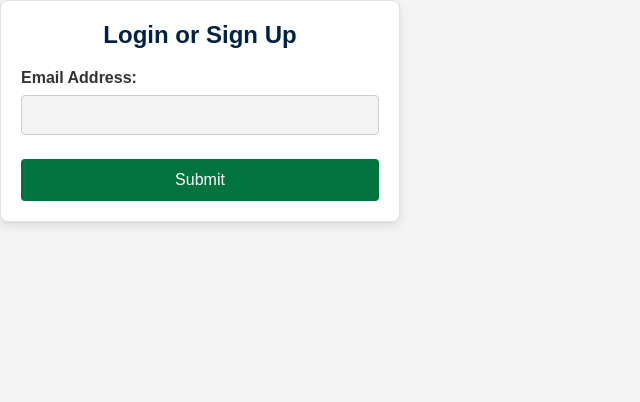
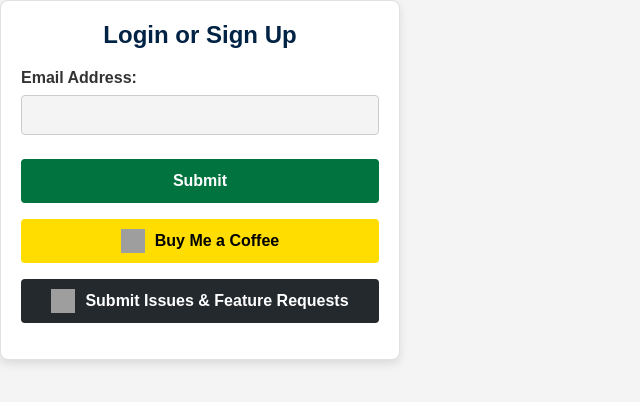
Before and after one commit to m-tanner/seattlehifi-news, a React app: page / in a window 1280 px wide. Shown: the whole page, without its empty margins (0-640 px from the left). Built offline with nearby package versions, Linux system fonts and the light colour scheme; no server answers; grey boxes are pictures that could not be loaded.

Commit message:
Add buy me a coffee button and github issue button (#7)

```diff
--- a/src/AuthForm.js
+++ b/src/AuthForm.js
@@ -1,4 +1,4 @@
-import React, {useState} from "react";
+import React, { useState } from "react";
 
 const frontEndURL = process.env.REACT_APP_FRONTEND_BASE_URL;
 
@@ -57,6 +57,16 @@ const AuthForm = () => {
                     />
                 </div>
                 <button type="submit">Submit</button>
+                <a href="https://www.buymeacoffee.com/m.tanner" target="_blank" rel="noopener noreferrer"
+                   className="coffee-button">
+                    <img src="https://cdn-icons-png.flaticon.com/512/1046/1046754.png" alt="Coffee Icon"/>
+                    Buy Me a Coffee
+                </a>
+                <a href="https://github.com/m-tanner/hawthornestereo-news/issues" target="_blank"
+                   rel="noopener noreferrer" className="github-button">
+                    <img src="https://cdn-icons-png.flaticon.com/512/733/733553.png" alt="GitHub Icon"/>
+                    Submit Issues & Feature Requests
+                </a>
                 {message && <p>{message}</p>}
             </form>
         </div>
--- a/src/UserProfileForm.js
+++ b/src/UserProfileForm.js
@@ -189,11 +189,21 @@ const UserProfileForm = () => {
             />
           </div>
           <button type="submit">Save</button>
+          <a href="https://www.buymeacoffee.com/m.tanner" target="_blank" rel="noopener noreferrer"
+             className="coffee-button">
+            <img src="https://cdn-icons-png.flaticon.com/512/1046/1046754.png" alt="Coffee Icon"/>
+            Buy Me a Coffee
+          </a>
+          <a href="https://github.com/m-tanner/hawthornestereo-news/issues" target="_blank" rel="noopener noreferrer"
+             className="github-button">
+            <img src="https://cdn-icons-png.flaticon.com/512/733/733553.png" alt="GitHub Icon"/>
+            Submit Issues & Feature Requests
+          </a>
           {error && <p>Error: {error}</p>}
         </form>
         {/* Conditionally render the "Trigger Notifications" button */}
         {(formData.email_address.endsWith('@hawthornestereo.com') || formData.email_address.endsWith('@tanner-wei.com')) && (
-            <div style={{marginTop: '20px'}}>
+            <div>
               <button onClick={triggerNotifications}>Trigger Notifications</button>
               {/* Show trigger response */}
               {triggerResponse && (
--- a/src/index.css
+++ b/src/index.css
@@ -67,7 +67,6 @@ body, html {
     margin-left: auto; /* Aligns the checkbox to the right of the label */
 }
 
-/* Typography */
 h2 {
     margin-top: 0;
     text-align: center;
@@ -80,9 +79,14 @@ p {
     color: #333;
 }
 
-/* Form styling */
-.form-group {
-    margin-bottom: 16px;
+a {
+    color: #01733F;
+    text-decoration: none;
+}
+
+a:hover {
+    color: #002244;
+    text-decoration: underline;
 }
 
 label {
@@ -115,29 +119,58 @@ input[type="checkbox"] {
     background-color: #f4f4f4;
 }
 
+button, .coffee-button, .github-button {
+    display: inline-flex;
+    align-items: center;
+    padding: 10px 20px;
+    text-decoration: none;
+    font-weight: bold;
+    font-size: 16px;
+    border: none;
+    border-radius: 4px;
+    transition: background-color 0.3s ease, transform 0.3s ease;
+    text-align: center;
+    justify-content: center;
+    width: 100%;
+    margin-bottom: 16px;
+    height: 44px;
+    line-height: 1.5;
+}
+
 button {
-    width: 100%;
-    padding: 12px;
     background-color: #01733F;
-    border: none;
     color: white;
-    font-size: 16px;
-    cursor: pointer;
-    border-radius: 4px;
-    transition: background-color 0.3s;
 }
 
 button:hover {
     background-color: #002244;
+    transform: scale(1.05);
 }
 
-/* Link styling */
-a {
-    color: #01733F;
-    text-decoration: none;
+.coffee-button {
+    background-color: #FFDD00;
+    color: #000000;
 }
 
-a:hover {
-    color: #002244;
-    text-decoration: underline;
+.coffee-button:hover {
+    background-color: #FFD700;
+    transform: scale(1.05);
 }
+
+.github-button {
+    background-color: #24292e;
+    color: white;
+}
+
+.github-button:hover {
+    background-color: #444d56;
+    transform: scale(1.05);
+}
+
+.coffee-button img,
+.github-button img {
+    margin-right: 10px;
+    width: 24px;
+    height: 24px;
+    vertical-align: middle; /* Align image vertically in the center */
+}
```
